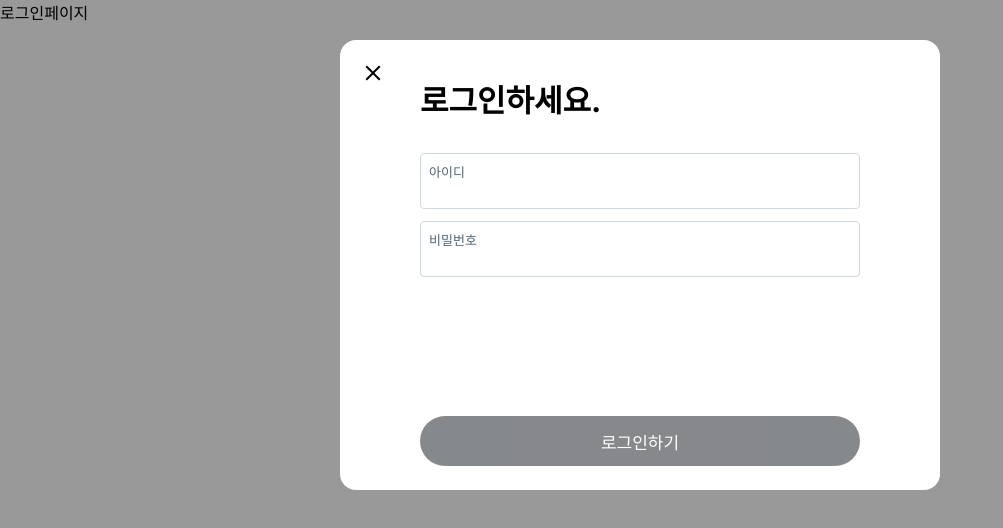
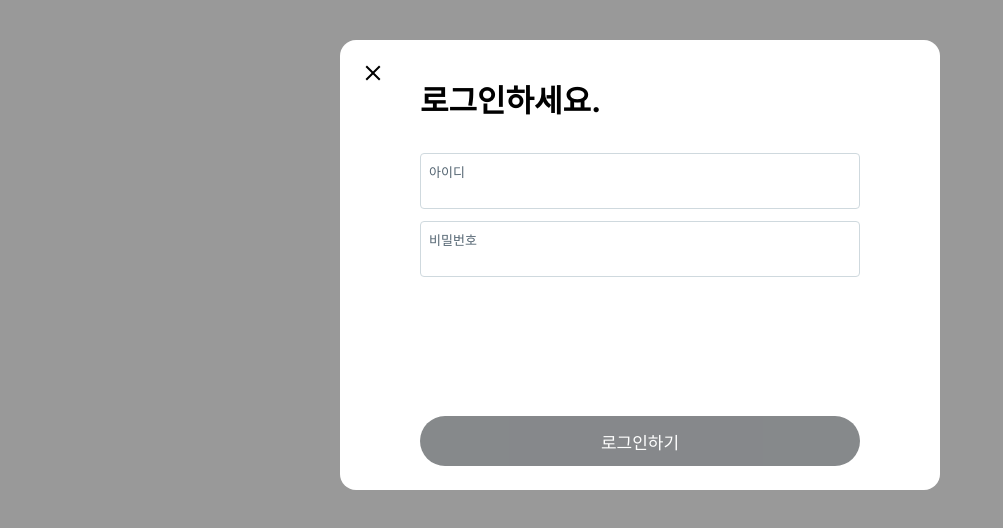
Before and after one commit to beeguriri/Next-Js-14, a Next.js app in the folder z-com/: page /i/flow/login in a window 1280 px wide. Shown: the top 528 px of the page, without its empty margins (0-1003 px from the left). Built offline with nearby package versions, Linux system fonts and the light colour scheme.

Commit message:
인터셉터라우팅 적용

```diff
--- /dev/null
+++ b/z-com/src/app/(beforeLogin)/@modal/(.)i/flow/login/login.module.css
@@ -0,0 +1,111 @@
+.modalBackground {
+    width: 100vw;
+    height: 100%;
+    display: flex;
+    justify-content: center;
+    position: absolute;
+    background-color: rgba(0, 0, 0, 0.4);
+    top: 0;
+    left: 0;
+    right: 0;
+    bottom: 0;
+}
+
+.modal {
+    background: #ffffff;
+    position: relative;
+    top: 5%;
+    max-width: 80vw;
+    min-width: 600px;
+    border-radius: 16px;
+    display: flex;
+    flex-direction: column;
+    height: 450px;
+}
+
+.modalHeader {
+    padding: 36px 80px 20px;
+    font-size: 31px;
+    font-weight: bold;
+}
+
+.modal form {
+    display: flex;
+    flex-direction: column;
+    flex: 1;
+}
+
+.modalBody {
+    flex: 1;
+    padding: 0 80px;
+}
+
+.inputDiv {
+    display: flex;
+    flex-direction: column;
+    height: 56px;
+    position: relative;
+    margin: 12px 0;
+}
+.inputLabel {
+    width: 100%;
+    display: inline-block;
+    position: absolute;
+    top: 0;
+    border: 1px solid rgb(207, 217, 222);
+    border-radius: 4px;
+    font-size: 13px;
+    height: 56px;
+    padding: 8px 8px 0;
+    color: rgb(83, 100, 113);
+}
+.inputLabel:focus-within {
+    color: red;
+}
+.input {
+    width: 100%;
+    border: none;
+    font-size: 17px;
+    margin-top: 16px;
+    padding: 12px 8px 8px;
+    outline: none;
+}
+
+.modalFooter {
+    padding: 24px 80px;
+}
+
+.actionButton {
+    width: 100%;
+    height: 50px;
+    border-radius: 25px;
+    background-color: rgb(15, 20, 25);
+    color: white;
+    font-size: 17px;
+    cursor: pointer;
+    border: none;
+}
+.actionButton:disabled {
+    opacity: 0.5;
+}
+.actionButton:hover {
+    background-color: rgb(39,44,48);
+}
+
+.closeButton {
+    width: 34px;
+    height: 34px;
+    border-radius: 17px;
+    border: none;
+    cursor: pointer;
+    background-color: #fff;
+    position: absolute;
+    left: 16px;
+    top: 16px;
+    display: flex;
+    align-items: center;
+    justify-content: center;
+}
+.closeButton:hover {
+    background-color: rgba(15,20,25, 0.1);
+}
--- a/z-com/src/app/(beforeLogin)/@modal/i/flow/login/page.tsx
+++ b/z-com/src/app/(beforeLogin)/@modal/(.)i/flow/login/page.tsx
@@ -1,6 +1,6 @@
 "use client";
 
-import style from "@/app/(beforeLogin)/@modal/i/flow/login/login.module.css";
+import style from "@/app/(beforeLogin)/@modal/(.)i/flow/login/login.module.css";
 import {useState} from "react";
 
 export default function Page() {
--- a/z-com/src/app/(beforeLogin)/i/flow/login/page.tsx
+++ b/z-com/src/app/(beforeLogin)/i/flow/login/page.tsx
@@ -1,9 +1,51 @@
+"use client";
+
+import style from "@/app/(beforeLogin)/@modal/(.)i/flow/login/login.module.css";
+import {useState} from "react";
+
 export default function Page() {
+
+  const [id, setId] = useState();
+  const [password, setPassword] = useState();
+  const [message, setMessage] = useState();
+
+  const onSubmit = () => {};
+  const onClickClose = () => {};
+  const onChangeId = () => {};
+  const onChangePassword = () => {};
+
   return (
-    <main>
-      로그인페이지
-    </main>
-  )
+    <div className={style.modalBackground}>
+      <div className={style.modal}>
+        <div className={style.modalHeader}>
+          <button className={style.closeButton} onClick={onClickClose}>
+            <svg width={24} viewBox="0 0 24 24" aria-hidden="true"
+                 className="r-18jsvk2 r-4qtqp9 r-yyyyoo r-z80fyv r-dnmrzs r-bnwqim r-1plcrui r-lrvibr r-19wmn03">
+              <g>
+                <path
+                  d="M10.59 12L4.54 5.96l1.42-1.42L12 10.59l6.04-6.05 1.42 1.42L13.41 12l6.05 6.04-1.42 1.42L12 13.41l-6.04 6.05-1.42-1.42L10.59 12z"></path>
+              </g>
+            </svg>
+          </button>
+          <div>로그인하세요.</div>
+        </div>
+        <form onSubmit={onSubmit}>
+          <div className={style.modalBody}>
+            <div className={style.inputDiv}>
+              <label className={style.inputLabel} htmlFor="id">아이디</label>
+              <input id="id" className={style.input} value={id} onChange={onChangeId} type="text" placeholder=""/>
+            </div>
+            <div className={style.inputDiv}>
+              <label className={style.inputLabel} htmlFor="password">비밀번호</label>
+              <input id="password" className={style.input} value={password} onChange={onChangePassword} type="password" placeholder=""/>
+            </div>
+          </div>
+          <div className={style.message}>{message}</div>
+          <div className={style.modalFooter}>
+            <button className={style.actionButton} disabled={!id && !password}>로그인하기</button>
+          </div>
+        </form>
+      </div>
+    </div>
+  );
 }
-
-//https://twitter.com/i/flow/login
--- a/z-com/src/app/(beforeLogin)/page.tsx
+++ b/z-com/src/app/(beforeLogin)/page.tsx
@@ -14,7 +14,7 @@
         <h3>지금 가입하세요.</h3>
         <Link href="/i/flow/signup" className={styles.signup}>계정 만들기</Link>
         <h3>이미 가입 하셨나요?</h3>
-        <Link href="/login" className={styles.login}>로그인</Link>
+        <Link href="/i/flow/login" className={styles.login}>로그인</Link>
       </div>
     </div>
   );
```
Also changed, not shown: z-com/src/app/(beforeLogin)/i/flow/login/login.module.css (renamed from z-com/src/app/(beforeLogin)/@modal/i/flow/login/login.module.css).
